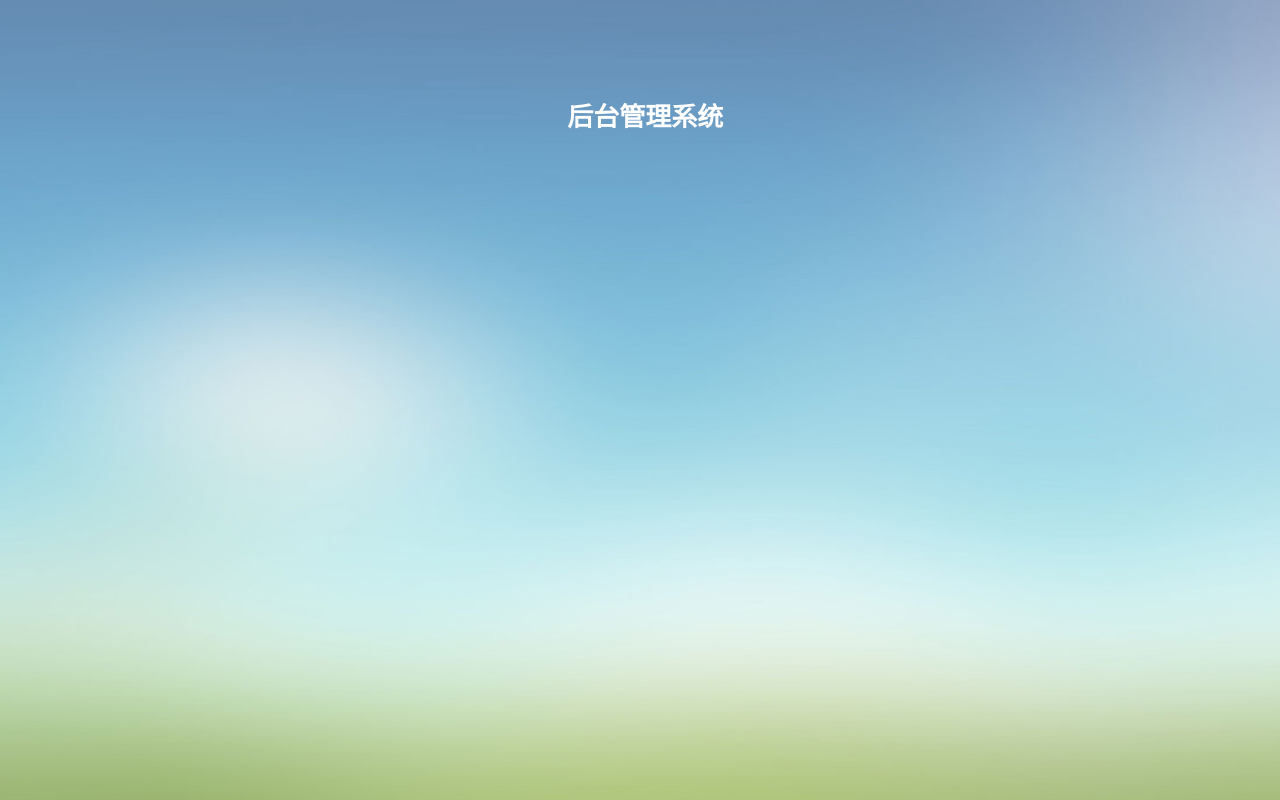
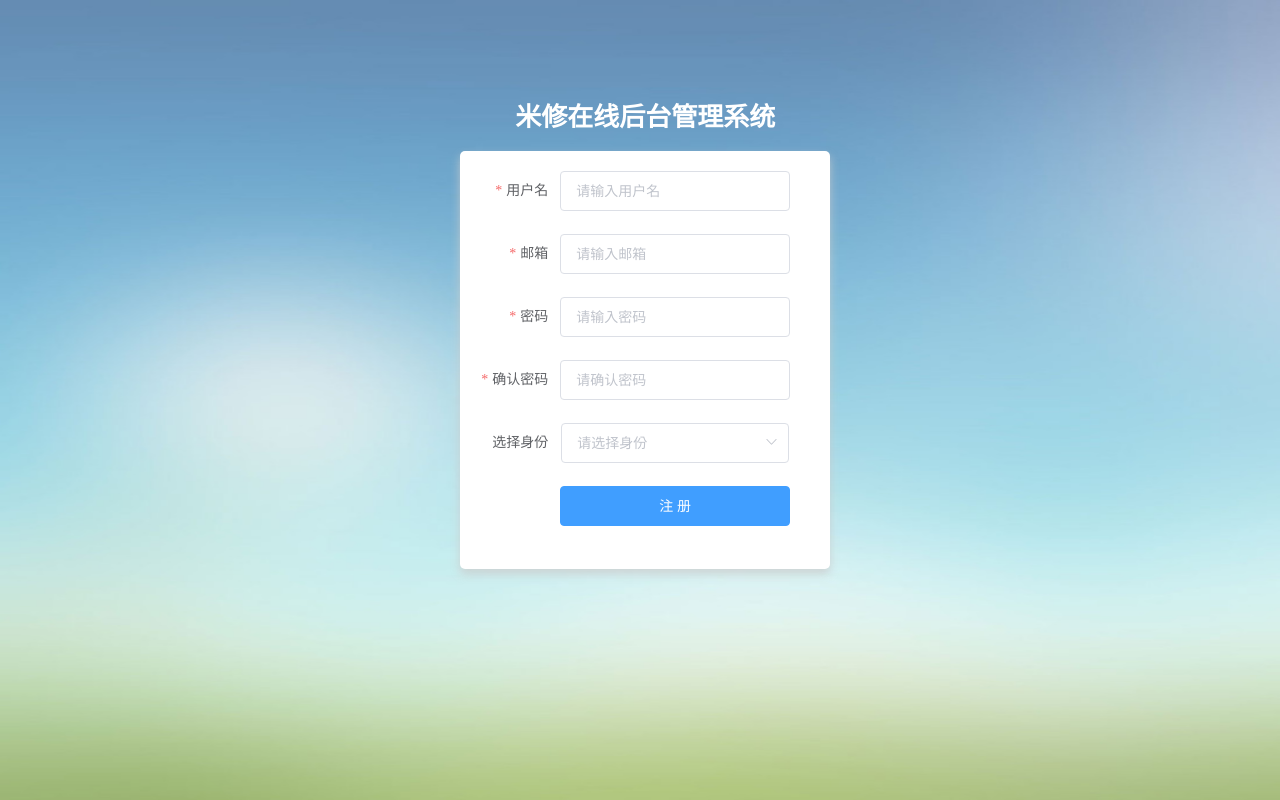
Before and after one commit to scottyang1998/management-system, a Vue app in the folder 课程设计-3117005001-杨道潮/财务管理系统/client1/: page /register in a window 1280 px wide. Built offline with nearby package versions, Linux system fonts and the light colour scheme.

Commit message:
搭建element注册表单

```diff
--- a/课程设计-3117005001-杨道潮/财务管理系统/client1/src/views/Register.vue
+++ b/课程设计-3117005001-杨道潮/财务管理系统/client1/src/views/Register.vue
@@ -2,20 +2,108 @@
     <div class="register">
         <section class="form_container">
             <div class="manage_tip">
-                <span class="title">
-                    后台管理系统
-                </span>
+                <span class="title">米修在线后台管理系统</span>
             </div>
+            <el-form :model="registerUser" :rules="rules" class="registerForm" ref="registerForm" label-width="80px">
+                <el-form-item label="用户名" prop="name">
+                    <el-input v-model="registerUser.name" placeholder="请输入用户名"></el-input>
+                </el-form-item>
+                <el-form-item label="邮箱" prop="email">
+                    <el-input v-model="registerUser.email" placeholder="请输入邮箱"></el-input>
+                </el-form-item>
+                <el-form-item label="密码" prop="password">
+                    <el-input v-model="registerUser.password" placeholder="请输入密码" type="password"></el-input>
+                </el-form-item>
+                <el-form-item label="确认密码" prop="password2">
+                    <el-input v-model="registerUser.password2" placeholder="请确认密码" type="password"></el-input>
+                </el-form-item>
+                <el-form-item label="选择身份">
+                    <el-select v-model="registerUser.identity" placeholder="请选择身份">
+                        <el-option label="管理员" value="manager"></el-option>
+                        <el-option label="员工" value="employee"></el-option>
+                    </el-select>
+                </el-form-item>
+                <el-form-item>
+                    <el-button type="primary"  class="submit_btn" @click="submitForm('registerForm')">注 册</el-button>
+                </el-form-item>
+            </el-form>
         </section>
     </div>
 </template>
 
 <script>
-    export default{
-        name: 'register',
-        components: {}
+export default {
+  name: "register",
+  data() {
+    var validatePass2 = (rule, value, callback) => {
+      if (value !== this.registerUser.password) {
+        callback(new Error("两次输入密码不一致!"));
+      } else {
+        callback();
+      }
+    };
+    return {
+      registerUser: {
+        name: "",
+        email: "",
+        password: "",
+        password2: "",
+        identity: ""
+      },
+      rules: {
+        name: [
+          { required: true, message: "用户名不能为空", trigger: "change" },
+          { min: 2, max: 30, message: "长度在 2 到 30 个字符", trigger: "blur" }
+        ],
+        email: [
+          {
+            type: "email",
+            required: true,
+            message: "邮箱格式不正确",
+            trigger: "blur"
+          }
+        ],
+        password: [
+          { required: true, message: "密码不能为空", trigger: "blur" },
+          { min: 6, max: 30, message: "长度在 6 到 30 个字符", trigger: "blur" }
+        ],
+        password2: [
+          { required: true, message: "确认密码不能为空", trigger: "blur" },
+          {
+            min: 6,
+            max: 30,
+            message: "长度在 6 到 30 个字符",
+            trigger: "blur"
+          },
+          { validator: validatePass2, trigger: "blur" }
+        ]
+      }
+    };
+  },
+  methods: {
+    submitForm(formName) {
+      this.$refs[formName].validate(valid => {
+        if (valid) {
+          this.$axios
+            .post("/api/users/register", this.registerUser)
+            .then(res => {
+              // 注册成功
+              this.$message({
+                message: "注册成功！",
+                type: "success"
+              });
+              // this.$router.push("/login");
+            });
+        } else {
+          console.log("error submit!!");
+          return false;
+        }
+      });
+    }
+  }
 };
 </script>
+
 
 <style scoped>
 .register {
```
Lines whose indentation alone changed are shown as unchanged.
